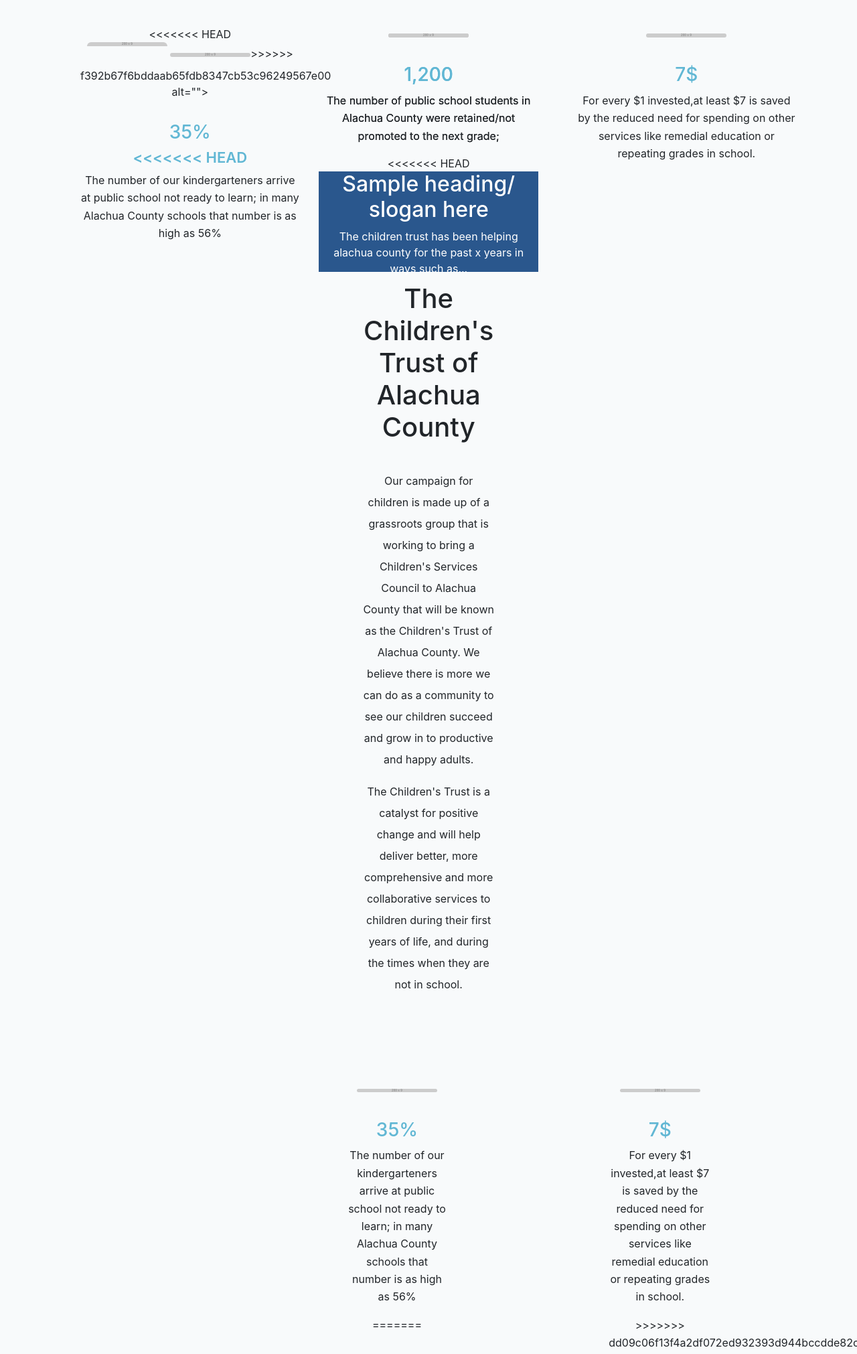
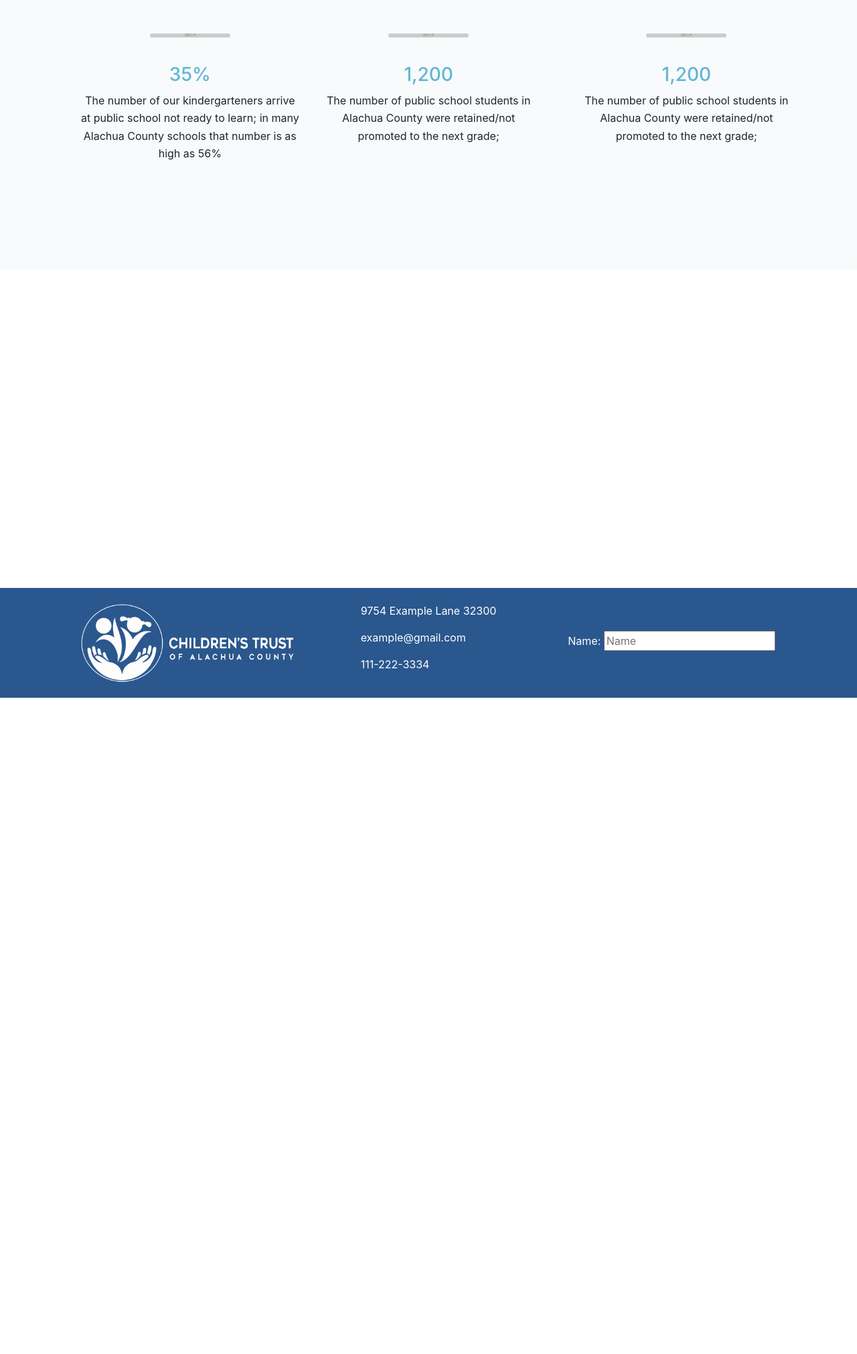
Before and after one commit to tylersullivan21/children-s-trust, a plain HTML site: page index.html in a window 1280 px wide. Shown: the part 1320-3342 px from the top of the page at 67% size. After the commit the page ends 2362 px from the top, so only its background shows below. Drawn offline with nearby package versions, Linux system fonts and the light colour scheme; placeholder pictures from the web are drawn by us.

Commit message:
merged conflicts

```diff
--- a/index.html
+++ b/index.html
@@ -24,6 +24,7 @@
     <li id="minutes" class="nav-item">Meeting Minutes
 
 
+
         <ul class="expand-menu">
           <li id="second-level">Second Level</li>
           <li id="third-level">Another Header</li>
@@ -42,28 +43,13 @@
             <span class="bar two"></span>
             <span class="bar three"></span>
         </a>
-=======
-=======
->>>>>>> f392b67f6bddaab65fdb8347cb53c96249567e00
+
 
       </li>
       <li id="documents" class="nav-item">Important Documents</li>
       <li id="involved" class="nav-item">Get Involved</li>
       <li id="contact" class="nav-item">Contact</li>
     </ul>
-
-    <div class="hamburger-menu">
-      <!-- Menu toggle -->
-      <a href="#" class="openModalBtn">
-        <span class="bar one"></span>
-        <span class="bar two"></span>
-        <span class="bar three"></span>
-      </a>
-<<<<<<< HEAD
->>>>>>> dd09c06f13f4a2df072ed932393d944bccdde82c
-=======
->>>>>>> f392b67f6bddaab65fdb8347cb53c96249567e00
-    </div>
 
     <!--CODE FOR THE MODAL CLOSE BUTTON START-->
 
@@ -163,83 +149,12 @@
     <section class="icons">
       <ul class="icons-list">
         <li class="left-list-item">
-<<<<<<< HEAD
           <div class="icon-img"><img src="https://via.placeholder.com/200/09f/fff.png%20C/O%20https://placeholder.com/"
-=======
-          <div class="icon-img">
-            <img src="https://via.placeholder.com/200/09f/fff.png%20C/O%20https://placeholder.com/"
->>>>>>> f392b67f6bddaab65fdb8347cb53c96249567e00
               alt=""></div>
           <div class="icon-text">
             <div class="icon-heading">
               <h3>35%</h3>
-<<<<<<< HEAD
-            </div>
-            <div class="icon-description">
-              <p>The number of our kindergarteners arrive at public school not ready to learn; in many Alachua County
-                schools that number is as high as 56%</p>
-            </div>
-          </div>
-        </li>
 
-        <li class="center-list-item">
-          <div class="icon-img"><img src="https://via.placeholder.com/200/09f/fff.png%20C/O%20https://placeholder.com/"
-              alt=""></div>
-          <div class="icon-text">
-            <div class="icon-heading">
-              <h3>1,200</h3>
-            </div>
-            <div class="icon-description">
-              <p>The number of public school students in Alachua County were retained/not promoted to the next grade;
-              </p>
-            </div>
-          </div>
-<<<<<<< HEAD
-     <!-- THE BOOSTRAP PICTURE CAROUSEL ENDS HERE-->
-
-     <section class="tagline">
-       <div class="tagline-content">
-       <h2 class="tagline-header">Sample heading/ slogan here</h2>
-       <p class="tagline-para">The children trust has been helping alachua county for the past x years in ways such as...</p>
-      </div>
-     </section>
-
-     <section class="mission">
-        <div class="mission-content">
-          <h1 class="mission-header">The Children's Trust of Alachua County</h1>
-          <p class="mission-para">Our campaign for children is made up of a grassroots group  that is working to bring a Children's Services Council to Alachua County that will be known as the Children's Trust of Alachua County. We believe there is more we can do as a community to see our children succeed and grow in to productive and happy adults.</p>
-          <p class="mission-para">The Children's Trust is a catalyst for positive change and will help deliver better, more comprehensive and more collaborative services to children during their first years of life, and during the times when they are not in school.  </p>
-        </div>
-     </section>
-
-     <section class="icons">
-        <ul class="icons-list">
-            <li class="left-list-item">
-                 <div class="icon-img"><img src="https://via.placeholder.com/200/09f/fff.png%20C/O%20https://placeholder.com/" alt=""></div>
-            <div class="icon-text">
-                     <div class="icon-heading"><h3>35%</h3></div>
-                     <div class="icon-description"> <p>The number of our kindergarteners arrive at public school not ready to learn; in many Alachua County schools that number is as high as 56%</p></div>
-=======
-        </li>
-
-        <li class="right-list-item">
-          <div class="icon-img"><img src="https://via.placeholder.com/200/09f/fff.png%20C/O%20https://placeholder.com/"
-              alt=""></div>
-          <div class="icon-text">
-            <div class="icon-heading">
-              <h3>7$</h3>
-            </div>
-            <div class="icon-description">
-              <p>For every $1 invested,at least $7 is saved by the reduced need for spending on other services like
-                remedial education or repeating grades in school.
-
-              </p>
->>>>>>> dd09c06f13f4a2df072ed932393d944bccdde82c
-            </div>
-          </div>
-        </li>
-      </ul>
-=======
             </div>
             <div class="icon-description">
               <p>The number of our kindergarteners arrive at public school not ready to learn; in many Alachua County
@@ -267,22 +182,20 @@
                 alt=""></div>
             <div class="icon-text">
               <div class="icon-heading">
-              <h3>7$</h3>
+                <h3>1,200</h3>
               </div>
               <div class="icon-description">
-              <p>For every $1 invested,at least $7 is saved by the reduced need for spending on other services like
-                remedial education or repeating grades in school.
-
+                <p>The number of public school students in Alachua County were retained/not promoted to the next grade;
                 </p>
               </div>
             </div>
             </li>
-      </ul>
-    </section>
+
+     <!-- THE BOOSTRAP PICTURE CAROUSEL ENDS HERE-->
+
 
     <section class="video-section">
 
->>>>>>> f392b67f6bddaab65fdb8347cb53c96249567e00
     </section>
 
   </main>
```
Also changed, not shown: 1 other file. Lines whose indentation alone changed are shown as unchanged.
